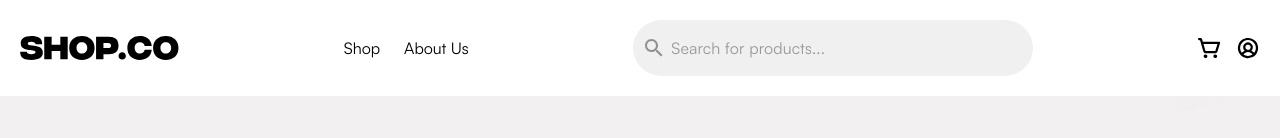
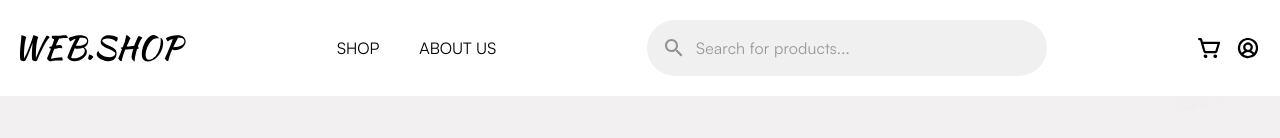
Before and after one commit to oleksandrzarichnyi/WebShop, a React (Vite) app in the folder client/: page / in a window 1280 px wide. Shown: the top 138 px of the page. Built offline with nearby package versions, Linux system fonts and the light colour scheme.

Commit message:
small design corrections

```diff
--- a/client/src/features/search/ui/SearchInput.tsx
+++ b/client/src/features/search/ui/SearchInput.tsx
@@ -60,6 +60,8 @@ export const SearchInput = () => {
               borderRadius: '62px',
               backgroundColor: '#F0F0F0',
               fontFamily: 'Satoshi',
+              paddingLeft: '15px',
+              gap: '5px',
               fontSize: '16px',
               '& fieldset': { border: 'none' },
               '&:hover fieldset': { border: 'none' },
--- a/client/src/pages/CatalogPage/СatalogPage.tsx
+++ b/client/src/pages/CatalogPage/СatalogPage.tsx
@@ -1,4 +1,3 @@
-import { Link } from "react-router-dom"
 import Header from "../../widgets/Header/Header"
 import Filters from "../../widgets/filters/Filters"
 import ProductList from "../../widgets/product-list/ProductList"
--- a/client/src/widgets/Header/Header.module.scss
+++ b/client/src/widgets/Header/Header.module.scss
@@ -16,7 +16,7 @@
 
 .nav-list {
   display: flex;
-  gap: 24px;
+  gap: 40px;
 }
 
 .nav-link {
@@ -24,6 +24,24 @@
   font-weight: $font-regular;
   font-size: 16px;
   color: black;
+  position: relative;
+
+  &::after {
+    content: "";
+    position: absolute;
+    left: 0;
+    bottom: -3px;
+    height: 2px;
+    width: 100%;
+    background: #000;
+    transform: scaleX(0);
+    transform-origin: left;
+    transition: transform 0.3s ease;
+  }
+
+  &:hover::after {
+    transform: scaleX(1);
+  }
 }
 
 .searchbar {
--- a/client/src/widgets/Header/Header.tsx
+++ b/client/src/widgets/Header/Header.tsx
@@ -13,10 +13,10 @@ export default function Header() {
           <Link to="/"><img src={ShopLogo} alt="" /></Link>
           <ul className={styles["nav-list"]}>
             <li>
-              <Link className={styles["nav-link"]} to="/catalog">Shop</Link>
+              <Link className={styles["nav-link"]} to="/catalog">SHOP</Link>
             </li>
             <li>
-              <Link className={styles["nav-link"]} to="/catalog">About Us</Link>
+              <Link className={styles["nav-link"]} to="/catalog">ABOUT US</Link>
             </li>
           </ul>
           <SearchInput />
--- a/client/src/widgets/ProductCard/ProductCard.module.scss
+++ b/client/src/widgets/ProductCard/ProductCard.module.scss
@@ -1,4 +1,15 @@
 @use '../../shared/styles/variables.scss' as *;
+
+.card {
+  width: 295px;
+  height: 408px;
+  display: flex;
+  flex-direction: column;
+
+  &:hover {
+    text-decoration: underline;
+  }
+}
 
 .text-bold {
   font-weight: $font-bold;
--- a/client/src/widgets/ProductCard/ProductCard.tsx
+++ b/client/src/widgets/ProductCard/ProductCard.tsx
@@ -10,7 +10,7 @@ type ProductCartProps = {
 
 export default function ProductCard({ name, rating, price, imageUrl }: ProductCartProps) {
   return (
-    <div className="w-[295px] h-[408px] flex flex-col">
+    <div className={styles['card']}>
       <div className="w-full h-[298px] rounded-[20px] bg-[#F0EEED] flex items-center mb-[16px] overflow-hidden">
         <img src={imageUrl} className="" alt="image" />
       </div>
--- a/client/src/widgets/filters/Filters.module.scss
+++ b/client/src/widgets/filters/Filters.module.scss
@@ -8,7 +8,7 @@
   border: 1px solid rgba(0, 0, 0, 0.1);
   border-radius: 15px;
   max-width: 295px;
-  max-height: 1220px;
+  max-height: 900px;
   line-height: 1;
 }
 
--- a/client/src/widgets/filters/Filters.tsx
+++ b/client/src/widgets/filters/Filters.tsx
@@ -26,7 +26,7 @@ export default function Filters() {
         <div className={styles['separation-line']}></div>
         <p className={styles['title']}>Size</p>
         <SizeFilter />
-        <div className="mt-[10px] flex flex-col items-center gap-[15px]">
+        <div className="mt-[10px] flex flex-col items-center gap-[8px]">
           <Button
             variant="contained"
             fullWidth
--- a/client/src/widgets/product-list/ProductList.tsx
+++ b/client/src/widgets/product-list/ProductList.tsx
@@ -7,12 +7,17 @@ export default function ProductList() {
   const { data: products, isLoading } = useProducts();
 
   return (
-    <div className="flex flex-col gap-[25px]">
+    <div className="flex flex-col gap-[25px] w-[100%]">
       <div className="flex justify-end">
         <SortSelect />
       </div>
       <div className="flex flex-wrap gap-[20px]">
         {isLoading && <p>Loading...</p>}
+
+        {!isLoading && products?.length === 0 && (
+          <p>No products match your current filters.</p>
+        )}
+
         {products?.map((product: any) => (
           <Link to={`/product/${product.id}`} key={product.id}>
             <ProductCard
```
Also changed, not shown: client/src/shared/assets/images/logo.svg.
